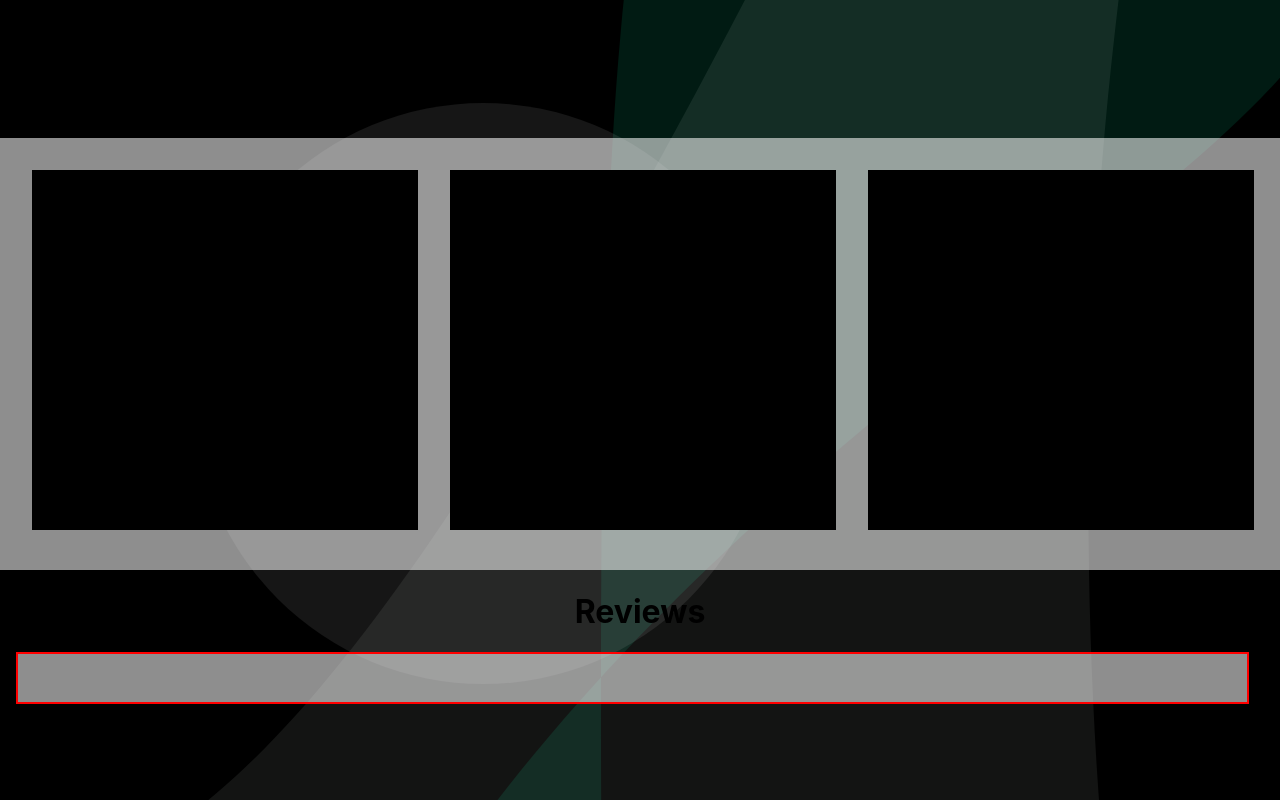
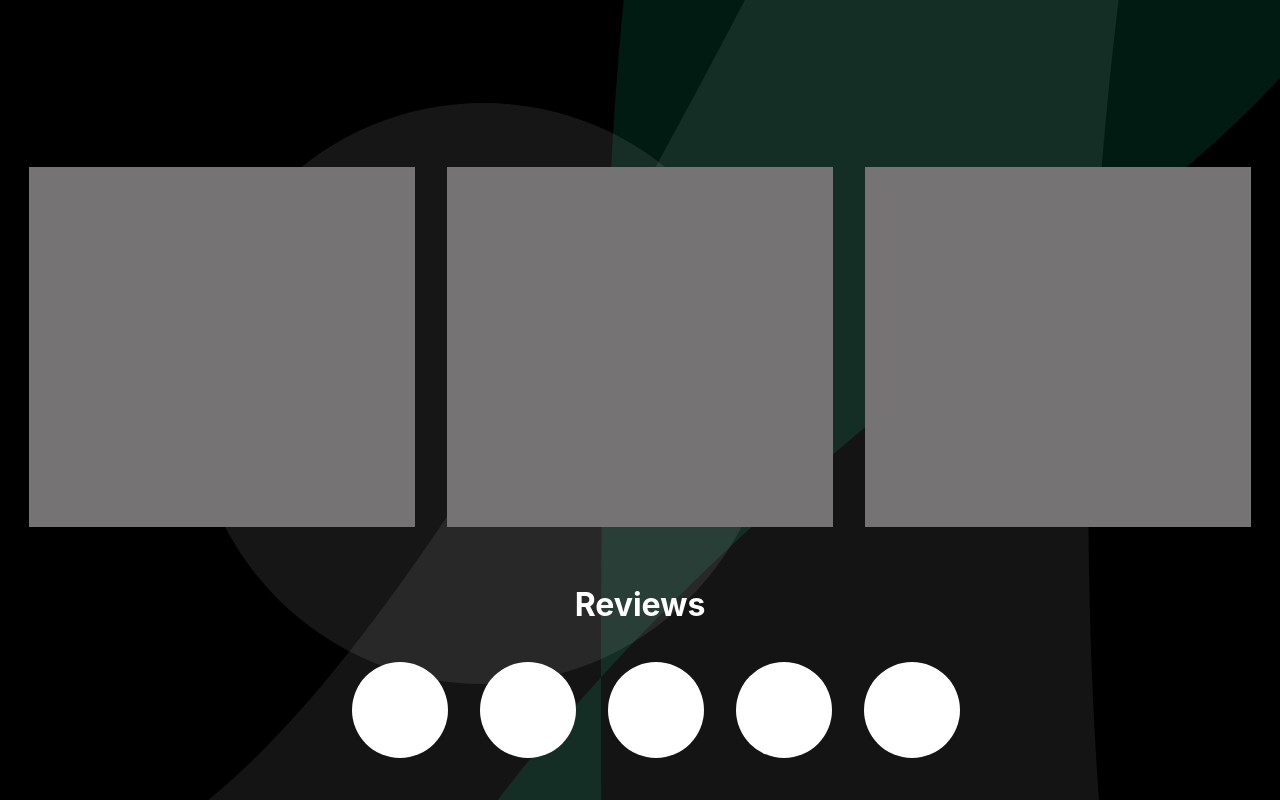
Before and after one commit to jamesking77-create/bime-web-page, a React (Create React App) app: page / in a window 1280 px wide. Shown: the part 1240-2040 px from the top of the page. Built offline with nearby package versions, Linux system fonts and the light colour scheme.

Commit message:
reviews update

```diff
--- a/src/components/reviews.jsx
+++ b/src/components/reviews.jsx
@@ -1,16 +1,35 @@
-import React from 'react';
+import React, { useState } from 'react';
 import '../styles/reviews.css';
 
 const Reviews = () => {
+  const [hoveredReviewText, setHoveredReviewText] = useState('');
+
+  const handleReviewHover = (text) => {
+    setHoveredReviewText(text);
+  };
+
   return (
     <div>
-      <h1>Reviews</h1>
+      <h1 style={{ color: '#fff' }}>Reviews</h1>
       <div className="reviews-box">
-        <div className="reviews"></div>
-        <div className="reviews"></div>
-        <div className="reviews"></div>
-        <div className="reviews"></div>
-        <div className="reviews"></div>
+        <div className="reviews" id='r1' onMouseEnter={() => handleReviewHover('Text for Review 1')}>
+          {/* Content for Review 1 */}
+        </div>
+        <div className="reviews" onMouseEnter={() => handleReviewHover('Text for Review 2')}>
+          {/* Content for Review 2 */}
+        </div>
+        <div className="reviews" onMouseEnter={() => handleReviewHover('Text for Review 3')}>
+          {/* Content for Review 3 */}
+        </div>
+        <div className="reviews" onMouseEnter={() => handleReviewHover('Text for Review 4')}>
+          {/* Content for Review 4 */}
+        </div>
+        <div className="reviews" onMouseEnter={() => handleReviewHover('Text for Review 5')}>
+          {/* Content for Review 5 */}
+        </div>
+      </div>
+      <div className="review-text-box">
+        {hoveredReviewText && <p>{hoveredReviewText}</p>}
       </div>
     </div>
   );
--- a/src/styles/preview.css
+++ b/src/styles/preview.css
@@ -1,15 +1,15 @@
 .preview-box{
-    background-color: rgba(255, 255, 255, 0.555);
+
     height: 10%;
     width: 98%;
     margin-top: 8rem;
     display: flex;
-    padding: 1rem;
+    padding: 0.8rem;
     overflow: hidden;
 }
 
 .preview-box > * {
-    animation: slideIn 0.5s ease-out;
+    animation: slideIn 1s ease-out;
   }
 
 
@@ -25,7 +25,7 @@
 .vid-preview{
     height: 90%;
     width: 33%;
-    background-color: black;
+    background-color: rgb(117, 115, 115);
     margin: 1rem;
 }
 
@@ -33,14 +33,13 @@
 
     height: 90%;
     width: 33%;
-    background-color: black;
+    background-color: rgb(117, 115, 115);
     margin: 1rem;
 }
 
 
 @media (max-width: 768px) {
     .preview-box{
-        background-color: white;
         height: 30%;
         width: 98%;
         margin-top: rem;
--- a/src/styles/reviews.css
+++ b/src/styles/reviews.css
@@ -1,7 +1,65 @@
 .reviews-box{
-    background-color: rgba(255, 255, 255, 0.555);
-    height: 3rem;
+    background-color: transparent;
+    height: 8rem;
     width: 96%;
-    border: solid 2pt red;
+    margin: 1rem;
+    display: flex;
+}
+
+
+.reviews{
+    height: 6rem;
+    width: 6rem;
+    background-color: rgb(255, 255, 255);
+    border-radius: 50%;
     margin: 1rem;
 }
+
+#r1{
+
+   margin-left: 21rem;
+}
+/* reviews.css */
+
+.review-text-box {
+    position: relative;
+    margin-top: 10px;
+  }
+
+  .review-text-box p {
+    background-color:#07C189;
+    height: 5rem;
+    width: 20rem;
+    color: #fff;
+    padding: 15px;
+    border-radius: 12px;
+    position: absolute;
+    top: 100%;
+    left: 50%;
+    transform: translateX(-50%);
+    box-shadow: 0 4px 8px rgba(0, 0, 0, 0.2);
+  }
+
+
+  .review-text-box p::before {
+    content: '';
+    position: absolute;
+    bottom: 100%;
+    left: 50%;
+    border-width: 0 20px 30px;
+    border-style: solid;
+    border-color: transparent transparent #07C189 transparent;
+    transform: translateX(-50%);
+  }
+
+
+@media (max-width: 768px) {
+    .reviews-box{
+        background-color: transparent;
+        height: 8rem;
+        width: 96%;
+        margin: 1rem;
+        display: flex;
+    }
+
+}
```
